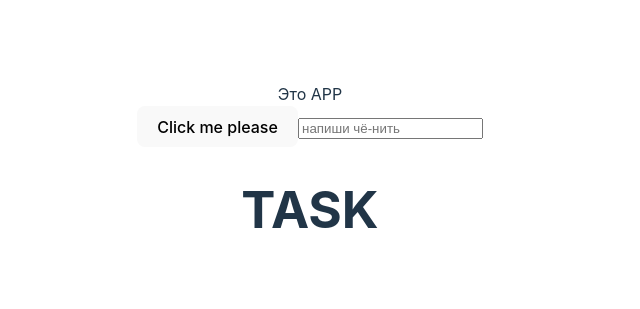
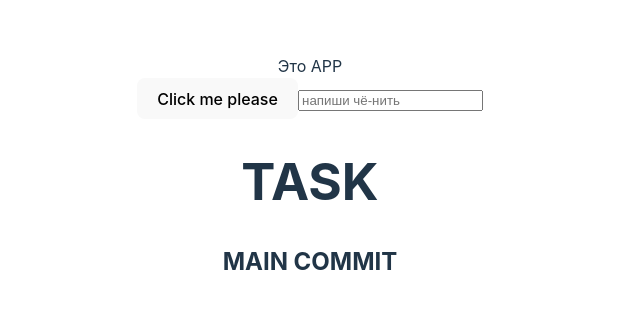
Before and after one commit to nakosta/test_github, a React (Vite) app: page / in a window 1280 px wide. Shown: the part 223-532 px from the top of the page, without its empty margins (330-970 px from the left). Built offline with nearby package versions, Linux system fonts and the light colour scheme.

Commit message:
add h2 main commit

```diff
--- a/src/App.tsx
+++ b/src/App.tsx
@@ -7,6 +7,7 @@ function App() {
       <button>Click me please</button>
       <input type="text" placeholder="напиши чё-нить" />
       <h1>TASK</h1>
+      <h2>MAIN COMMIT</h2>
     </>
   );
 }
```
